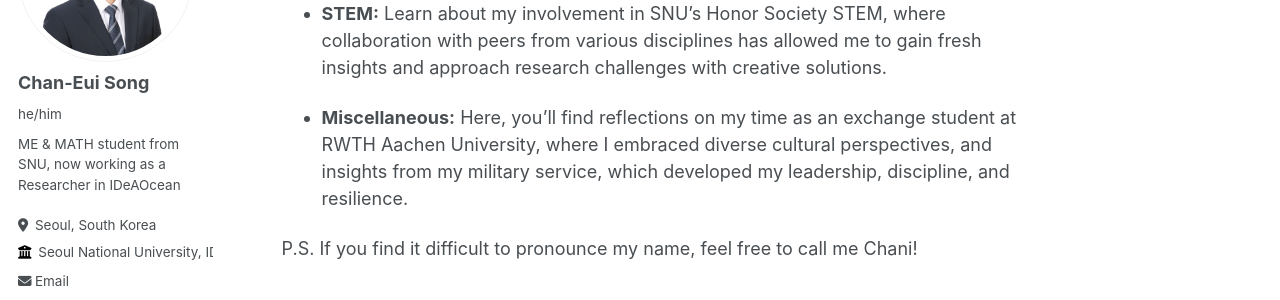
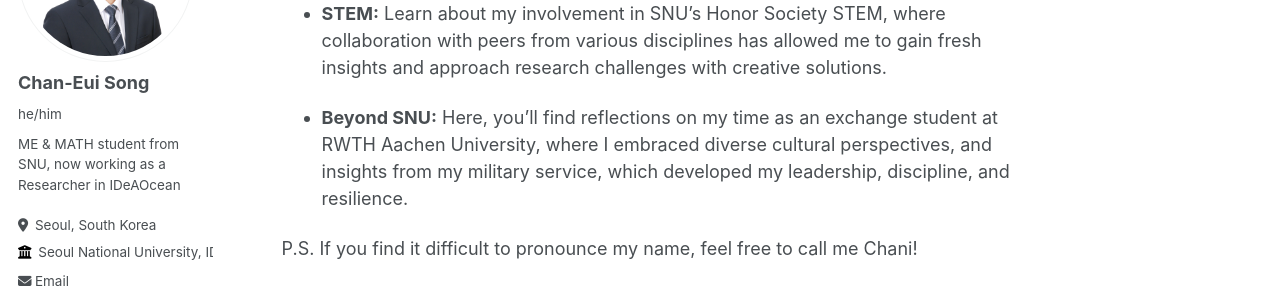
Before and after one commit to cksdml1014/chanisong, a Jekyll site: the page built from _pages/about.md, in a window 1280 px wide and 900 px high, scrolled down 1216 px. Shown: the part 216-516 px from the top of the window. Built offline with Jekyll 4.4.1, drawn with Linux system fonts in a browser that asks for light colours.

Commit message:
Update about.md

```diff
--- a/_pages/about.md
+++ b/_pages/about.md
@@ -39,6 +39,6 @@ I plan to begin my PhD studies in 2025, and aspire to become a professor, where
 
 - **STEM:** Learn about my involvement in SNU's Honor Society STEM, where collaboration with peers from various disciplines has allowed me to gain fresh insights and approach research challenges with creative solutions.
 
-- **Miscellaneous:** Here, you’ll find reflections on my time as an exchange student at RWTH Aachen University, where I embraced diverse cultural perspectives, and insights from my military service, which developed my leadership, discipline, and resilience.
+- **Beyond SNU:** Here, you’ll find reflections on my time as an exchange student at RWTH Aachen University, where I embraced diverse cultural perspectives, and insights from my military service, which developed my leadership, discipline, and resilience.
 
 P.S. If you find it difficult to pronounce my name, feel free to call me Chani!
```
